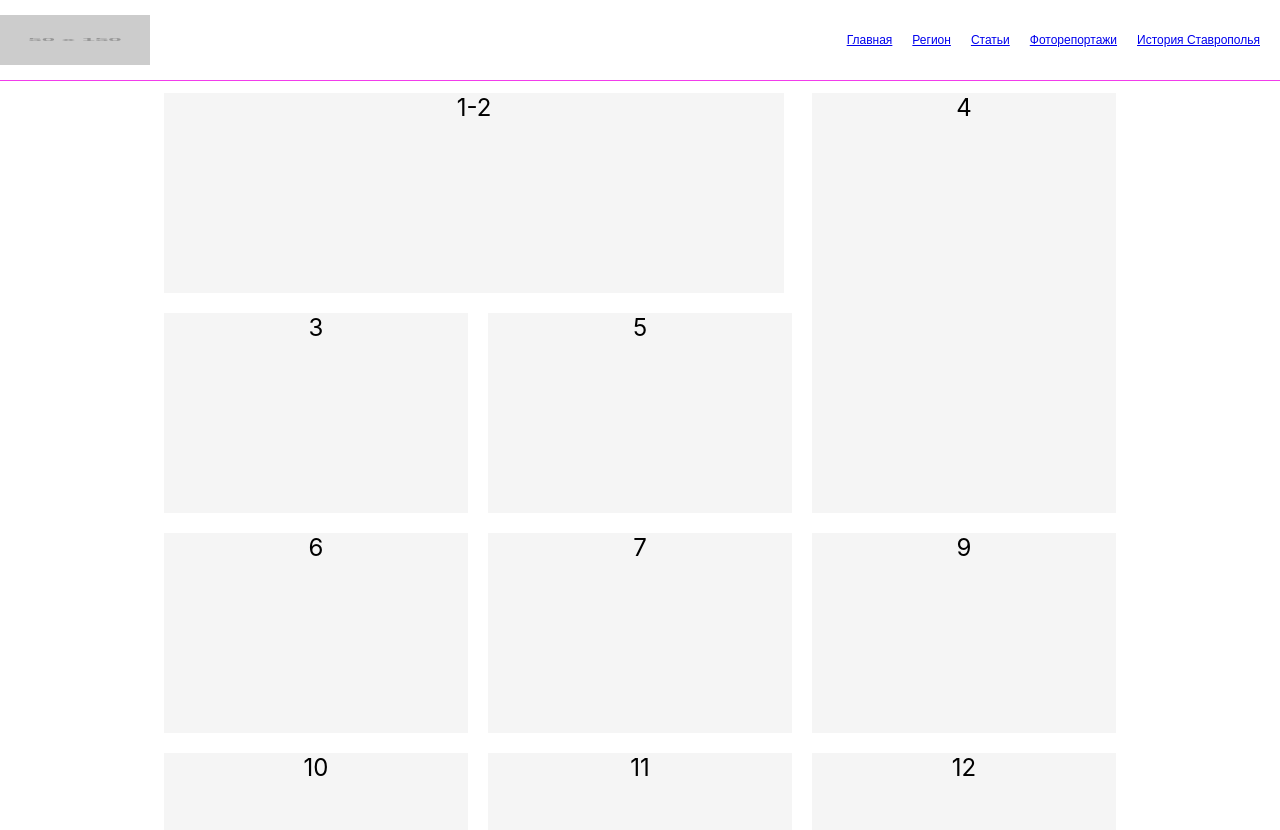
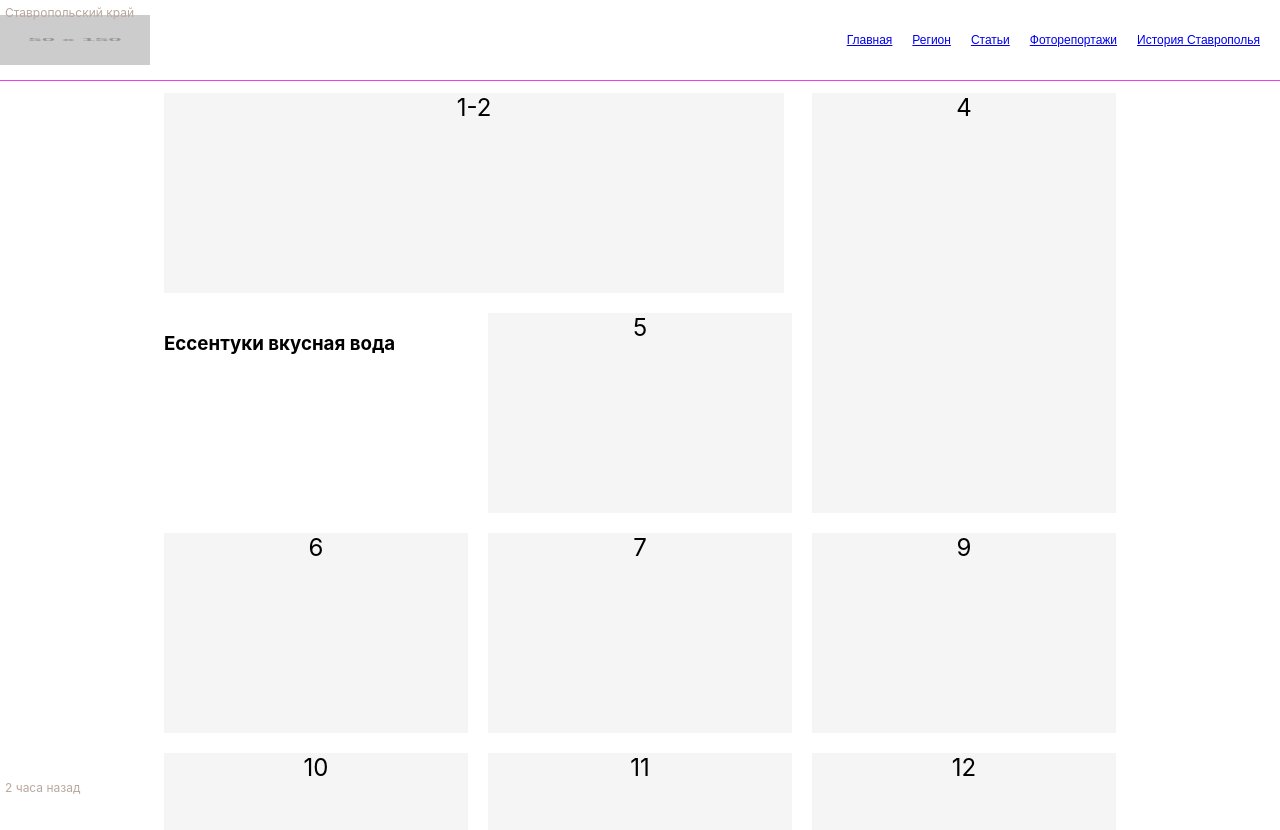
Before and after one commit to kirchanovis/newsReactAI, a React (Create React App) app: page / in a window 1280 px wide. Shown: the top 830 px of the page. Built offline with nearby package versions, Linux system fonts and the light colour scheme.

Commit message:
(ai) add Items

```diff
--- /dev/null
+++ b/src/components/Comment/Comment.tsx
@@ -0,0 +1,28 @@
+import React from 'react';
+
+export type CommentProps = {
+  id: number;
+  avatarUrl: string;
+  author: string;
+  time: string;
+  text: string;
+  replies?: CommentProps[];
+}
+
+const Comment: React.FC<CommentProps> = ({ author, avatarUrl, time, text, replies }) => {
+    return (
+      <div className="comment">
+        <div className="comment__header">
+          <img src={avatarUrl} alt={author} className="comment__photo" />
+          <div className="comment__author">
+            <h4 className="comment__name">{author}</h4>
+            <p className="comment__time">{time}</p>
+          </div>
+        </div>
+        <p className="comment__text">{text}</p>
+        {replies && replies.map(reply => <Comment key={reply.time} {...reply} />)}
+      </div>
+    );
+  };
+
+  export default Comment;
--- /dev/null
+++ b/src/components/Comment/index.ts
@@ -0,0 +1 @@
+export { default as Comment } from './Comment'
--- a/src/components/Comments/Comments.tsx
+++ b/src/components/Comments/Comments.tsx
@@ -1,32 +1,15 @@
 import React from 'react';
+import { CommentProps } from '../Comment/Comment';
+import { Comment } from '../Comment';
 
-type CommentType = {
-  id: number;
-  avatarUrl: string;
-  author: string;
-  time: string;
-  text: string;
+type CommentsProps = {
+  comments: CommentProps[];
 }
 
-type Props = {
-  comments:  CommentType[]
-}
-
-const Comments = ({ comments }: Props) => {
+const Comments: React.FC<CommentsProps> = ({ comments }) => {
   return (
     <div className="comments">
-      {comments.map((comment: CommentType) => (
-        <div key={comment.id} className="comment">
-          <img src={comment.avatarUrl} alt="User Avatar" className="comment__avatar" />
-          <div className="comment__content">
-            <div className="comment__header">
-              <h3 className="comment__author">{comment.author}</h3>
-              <span className="comment__time">{comment.time}</span>
-            </div>
-            <p className="comment__text">{comment.text}</p>
-          </div>
-        </div>
-      ))}
+      {comments.map(comment => <Comment key={comment.id} {...comment} />)}
     </div>
   );
 };
--- /dev/null
+++ b/src/components/MasonryItem/MasonryItem.tsx
@@ -0,0 +1,20 @@
+import React from "react";
+import "./styles.css";
+
+type Props = {
+    section: string;
+    time: string;
+    children: React.ReactNode;
+  }
+
+const MasonryItem = ({ section, time, children }: Props) => {
+  return (
+    <div className="masonry-item">
+      <div className="masonry-item__section">{section}</div>
+      <div className="masonry-item__content">{children}</div>
+      <div className="masonry-item__time">{time}</div>
+    </div>
+  );
+};
+
+export default MasonryItem;
--- /dev/null
+++ b/src/components/MasonryItem/index.ts
@@ -0,0 +1 @@
+export { default as MasonryItem } from './MasonryItem'
--- /dev/null
+++ b/src/components/MasonryItem/styles.css
@@ -0,0 +1,15 @@
+.masonry-item__section {
+    position: absolute;
+    top: 5px;
+    left: 5px;
+    font-size: 12px;
+    color: #b9a89f;
+  }
+
+  .masonry-item__time {
+    position: absolute;
+    bottom: 5px;
+    left: 5px;
+    font-size: 12px;
+    color: #b9a89f;
+  }
--- a/src/containers/Main/Main.tsx
+++ b/src/containers/Main/Main.tsx
@@ -1,4 +1,5 @@
 import React from "react";
+import { MasonryItem } from "../../components/MasonryItem";
 import "./styles.css";
 
 function Main() {
@@ -7,7 +8,9 @@ function Main() {
 
       <div className="grid">
         <div className="item item-1-2">1-2</div>
-        <div className="item">3</div>
+        <MasonryItem section="Ставропольский край" time="2 часа назад">
+          <h3>Ессентуки вкусная вода</h3>
+        </MasonryItem>
         <div className="item item-4">4</div>
         <div className="item">5</div>
         <div className="item">6</div>
--- a/src/containers/Photos/Photos.tsx
+++ b/src/containers/Photos/Photos.tsx
@@ -1,22 +1,50 @@
 import { Carousel } from 'react-responsive-carousel';
 import 'react-responsive-carousel/lib/styles/carousel.min.css';
+import { Comments } from '../../components/Comments';
+import { SocialLinks } from '../../components/SocialLinks';
 import "./styles.css";
 
 const images = [
-  'https://via.placeholder.com/250x150',
-  'https://via.placeholder.com/250x150',
-  'https://via.placeholder.com/250x150',
-  'https://via.placeholder.com/250x150',
+  'https://picsum.photos/800/500',
+  'https://picsum.photos/800/500',
+  'https://picsum.photos/800/500',
+  'https://picsum.photos/800/500',
 ];
 
-const MyCarousel = () => (
-  <Carousel showThumbs={false}>
+const Photos = () => (
+  <div className="photos">
+    <Carousel
+      showThumbs={true}
+      showIndicators={false}
+      showArrows={false}
+      showStatus={false}
+    >
       {images.map((image, index) => (
         <div key={index}>
           <img src={image} alt={`Slide ${index + 1}`} />
         </div>
       ))}
     </Carousel>
+    <SocialLinks likes={12} views={128} />
+      <Comments
+        comments={[
+            {
+                id: 1,
+                avatarUrl: 'https://i.pravatar.cc/50',
+                author: 'Иван Петров',
+                time: '10 минут назад',
+                text: 'Очень интересная новость! Надеюсь, что ремонт дорог пройдет без проблем.',
+            },
+            {
+                id: 1,
+                avatarUrl: 'https://i.pravatar.cc/50',
+                author: 'Мария Сидорова',
+                time: '5 минут назад',
+                text: 'Я тоже с нетерпением жду начала ремонта дорог. Надеюсь, что они будут сделаны качественно.',
+            }
+        ]}
+      />
+  </div>
 );
 
-export default MyCarousel;
+export default Photos;
--- a/src/containers/Region/Region.tsx
+++ b/src/containers/Region/Region.tsx
@@ -14,7 +14,7 @@ function Region() {
   return (
     <div className="news">
       <h2>Новость Ставрополя</h2>
-      <img src="https://example.com/news_image.jpg" alt="Новость" />
+      <img src="https://picsum.photos/800/500" alt="Новость" />
       <p>Автор: Иван Иванов</p>
       <p>Дата публикации: 23 марта 2023 года</p>
       <p>
@@ -41,14 +41,14 @@ function Region() {
         comments={[
             {
                 id: 1,
-                avatarUrl: 'https://example.com/avatar.jpg',
+                avatarUrl: 'https://i.pravatar.cc/50',
                 author: 'Иван Петров',
                 time: '10 минут назад',
                 text: 'Очень интересная новость! Надеюсь, что ремонт дорог пройдет без проблем.',
             },
             {
                 id: 1,
-                avatarUrl: 'https://example.com/avatar.jpg',
+                avatarUrl: 'https://i.pravatar.cc/50',
                 author: 'Мария Сидорова',
                 time: '5 минут назад',
                 text: 'Я тоже с нетерпением жду начала ремонта дорог. Надеюсь, что они будут сделаны качественно.',
```
Lines whose indentation alone changed are shown as unchanged.
